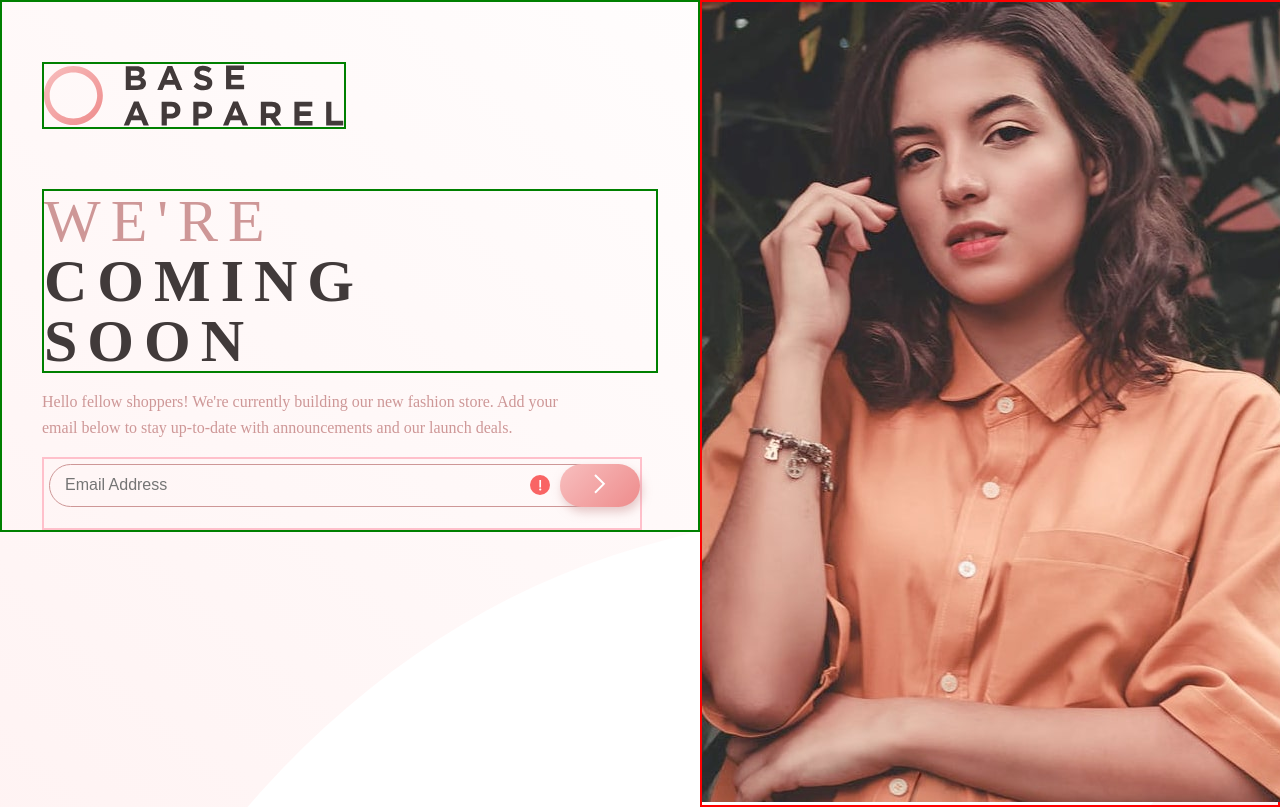
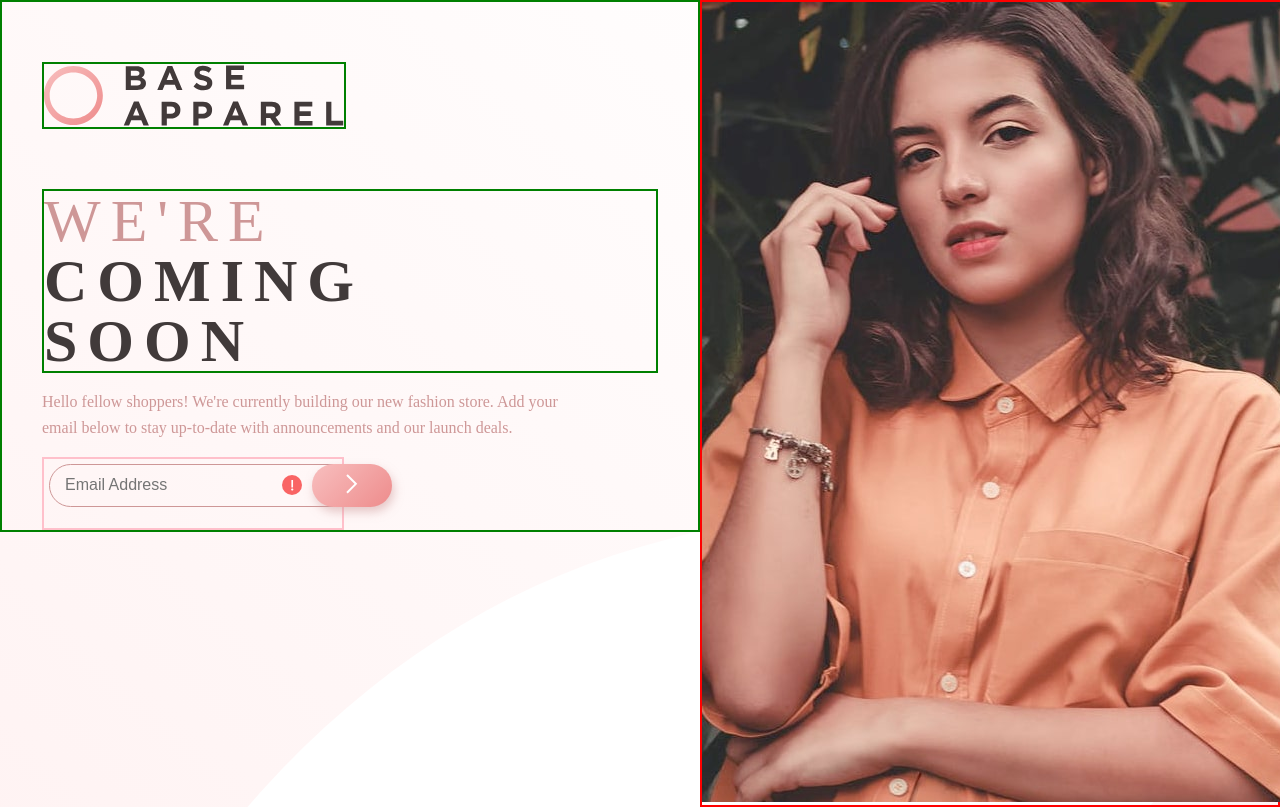
Before and after one commit to jshin720/baseApparelComponent, a React (Create React App) app: page / in a window 1280 px wide. Shown: the top 807 px of the page. Built offline with nearby package versions, Linux system fonts and the light colour scheme.

Commit message:
fixed input icons and input bar

```diff
--- a/src/components/input/emailinput.css
+++ b/src/components/input/emailinput.css
@@ -1,5 +1,5 @@
 .email-container {
-  width: 200%;
+  width: 100%;
   border: 2px solid pink;
   position: relative;
 
@@ -12,7 +12,7 @@ input[type="email"] {
   border-radius: 50px;
   padding: 15px;
   height: 11px;
-  width: 90%;
+  width: 100%;
   font-size: 16px;
 }
 button {
@@ -23,14 +23,14 @@ button {
   padding: 10px;
   position: absolute;
   top: 5px;
-  right: 0;
+  right: -50px;
   width: 80px;
 }
 
 .errorIcon {
   position: absolute;
   top: 16px;
-  right: 90px;
+  right: 40px;
   /* transform: translateY(25%); */
   height: 20px;
 }
```
